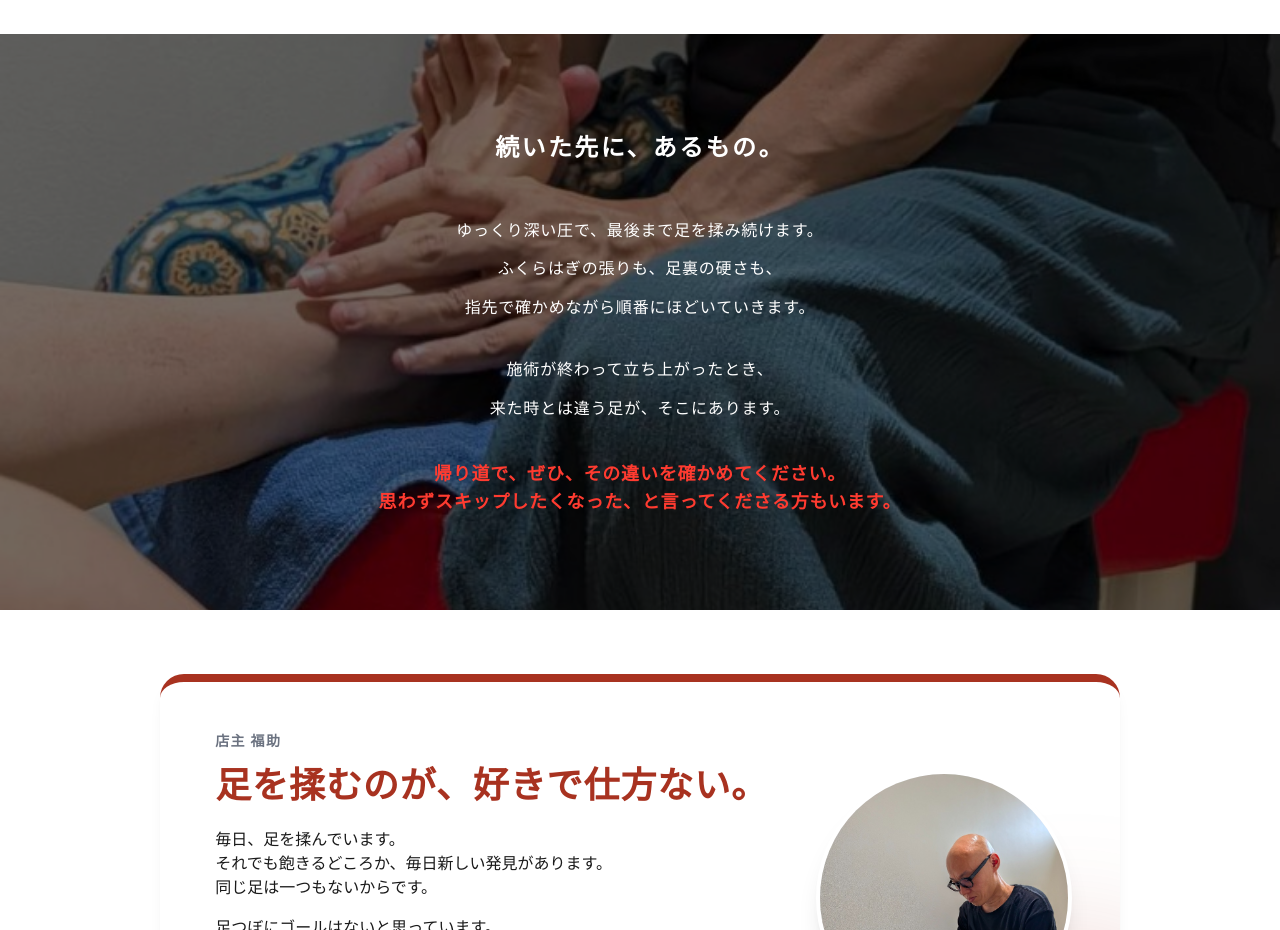
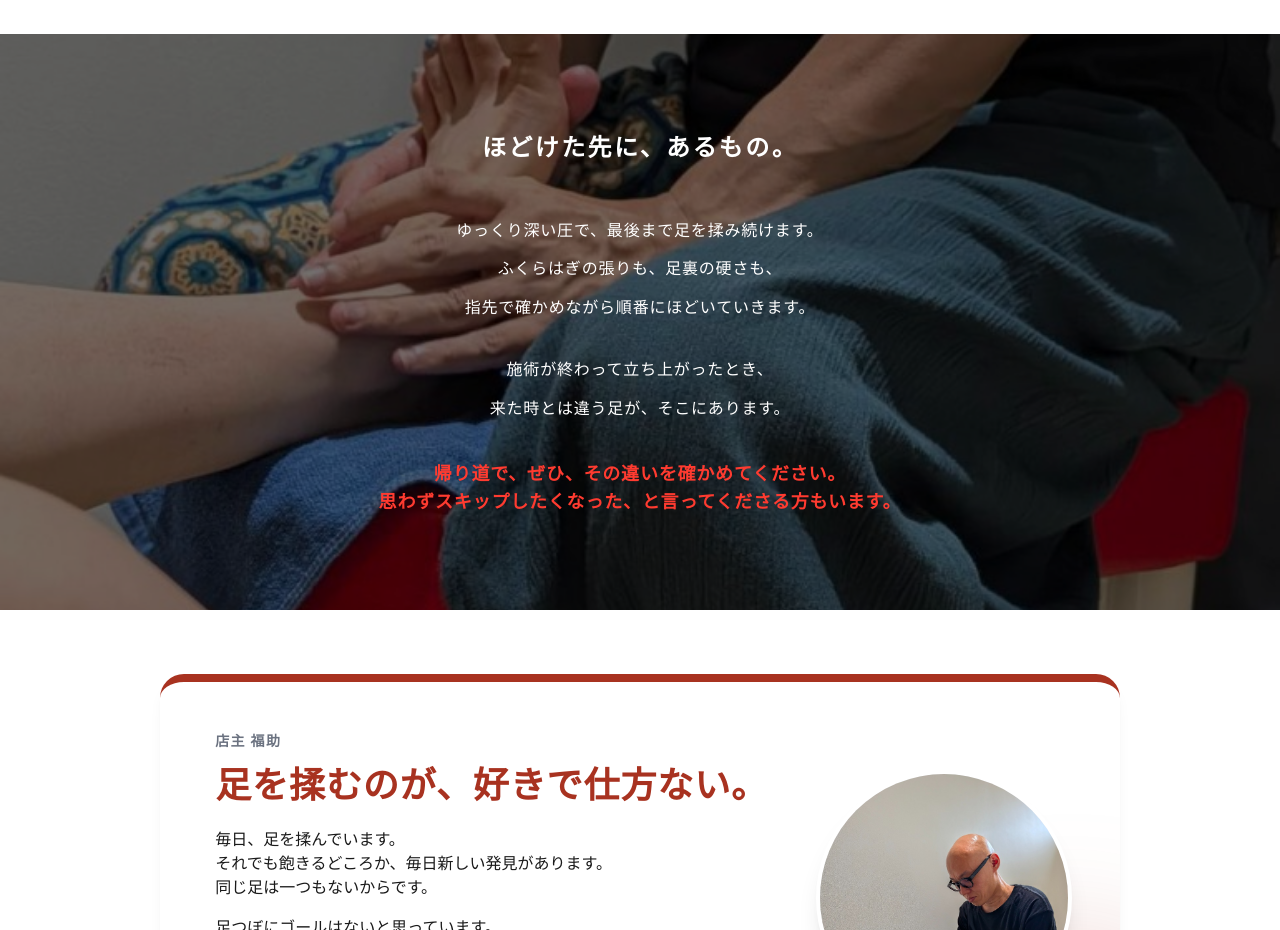
Before and after one commit to ashiyafukusuke/fukusuke2, a Next.js app: page / in a window 1280 px wide. Shown: the part 2020-2950 px from the top of the page. Built offline with nearby package versions, Linux system fonts and the light colour scheme.

Commit message:
Add files via upload

```diff
--- a/src/app/page.tsx
+++ b/src/app/page.tsx
@@ -45,7 +45,7 @@ export default function Home() {
         <FeaturesCarousel />
       </div>
 
-      {/* 4. 続いた先に、あるもの。 */}
+      {/* 4. ほどけた先に、あるもの。 */}
       <div className="my-16">
         <Outcome />
       </div>
--- a/src/components/Outcome.tsx
+++ b/src/components/Outcome.tsx
@@ -26,7 +26,7 @@ export default function Outcome() {
           transition={{ duration: 0.6 }}
         >
           <h2 className="font-sans font-black text-xl md:text-2xl text-[#FFFFFF] tracking-widest mb-8 md:mb-12">
-            続いた先に、あるもの。
+            ほどけた先に、あるもの。
           </h2>
           <div className="space-y-6 text-sm md:text-base text-[#FFFFFF] leading-[2.2] md:leading-[2.4] tracking-wider font-normal">
             <p>
```
